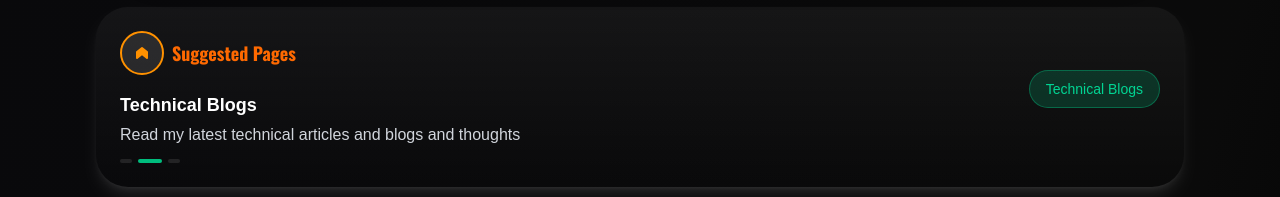
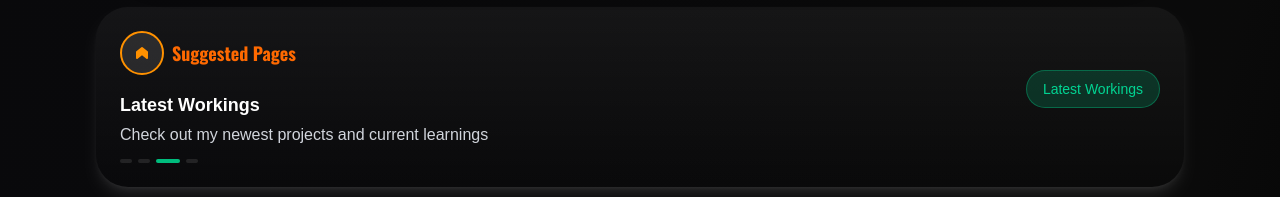
Before and after one commit to kinshukjainn/clkinshuk, a React (Vite) app: page / in a window 1280 px wide. Shown: the part 153-350 px from the top of the page. Built offline with nearby package versions, Linux system fonts and the light colour scheme; no server answers; a web font is replaced by a local one.

Commit message:
feat: add SEO Insights route and adjust interval timing in RecommendedRoutes component

```diff
--- a/src/components/RecommendedRoutes.tsx
+++ b/src/components/RecommendedRoutes.tsx
@@ -20,6 +20,11 @@ const RECOMMENDED_ROUTES = [
     label: "Latest Workings",
     description: "Check out my newest projects and current learnings",
   },
+  {
+    route: "/seo-insights",
+    label: "SEO Insights",
+    description: "Check out my SEO performance and insights",
+  },
 ];
 
 export function RecommendedRoutes() {
@@ -29,7 +34,7 @@ export function RecommendedRoutes() {
   useEffect(() => {
     const interval = setInterval(() => {
       setCurrentIndex((prev) => (prev + 1) % RECOMMENDED_ROUTES.length);
-    }, 5000);
+    }, 3000);
 
     return () => clearInterval(interval);
   }, []);
```
